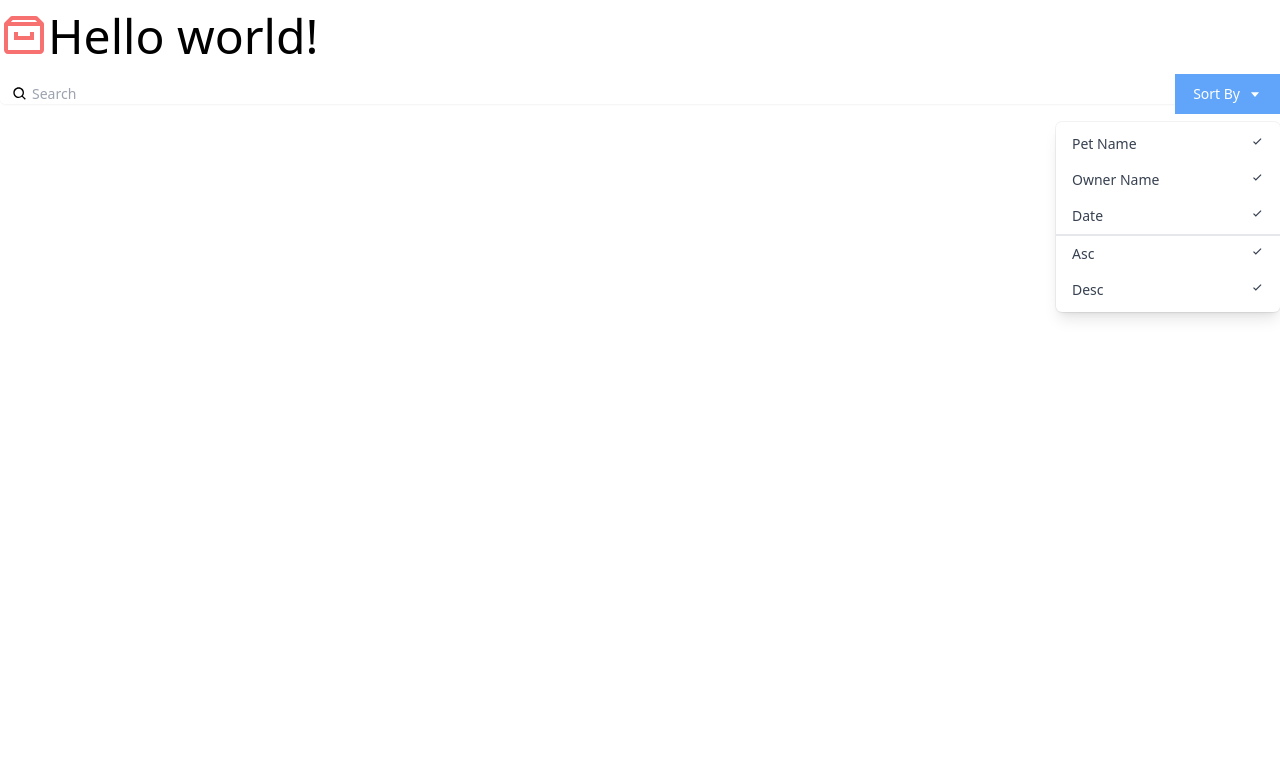
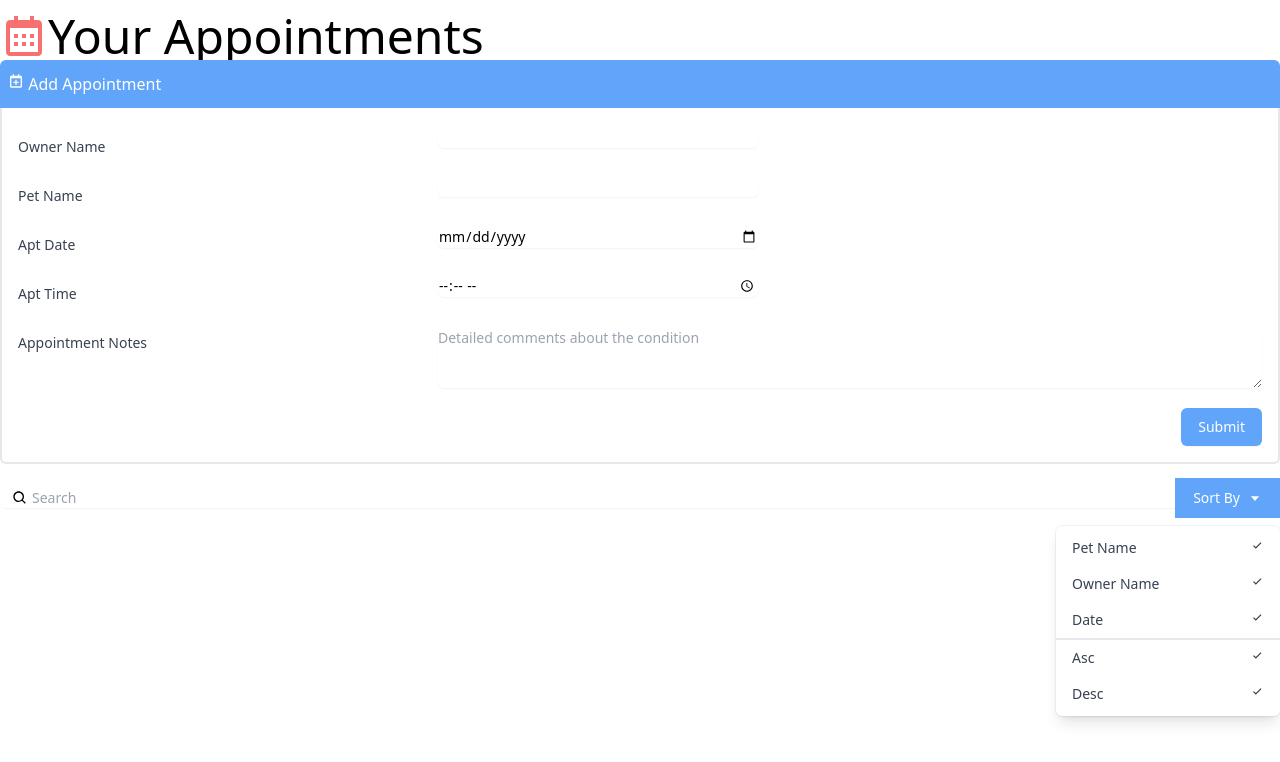
Before and after one commit to wangyuec15/reactinterface, a React (Create React App) app: page / in a window 1280 px wide. Shown: the top 762 px of the page. Built offline with nearby package versions, Linux system fonts and the light colour scheme.

Commit message:
add appointment component

```diff
--- a/src/App.js
+++ b/src/App.js
@@ -1,13 +1,16 @@
-import {BiArchive} from "react-icons/bi"
-import Search from "./components/Search.js"
+import {BiCalendar} from "react-icons/bi"
+import Search from "./components/Search"
+import AddAppointment from "./components/AddAppointment";
 function App() {
   return (
     <div className="App container mx-auto mt-3 font-thin">
     <h1 className="text-5xl">
-    <BiArchive className="inline-block text-red-400 align-top"/>
-      Hello world!
+    <BiCalendar className="inline-block text-red-400 align-top"/>
+      Your Appointments
     </h1>
+    <AddAppointment />
     <Search />
+
     </div>
   );
 }
--- /dev/null
+++ b/src/components/AddAppointment.js
@@ -0,0 +1,73 @@
+import {BiCalendarPlus} from "react-icons/bi"
+
+const AddAppointment = () => {
+  return (
+    <div>
+    <button className="bg-blue-400 text-white px-2 py-3 w-full text-left rounded-t-md">
+      <div><BiCalendarPlus className="inline-block align-text-top" />  Add Appointment</div>
+    </button>
+    <div className="border-r-2 border-b-2 border-l-2 border-light-blue-500 rounded-b-md pl-4 pr-4 pb-4">
+      <div className="sm:grid sm:grid-cols-3 sm:gap-4 sm:items-start  sm:pt-5">
+        <label htmlFor="ownerName" className="block text-sm font-medium text-gray-700 sm:mt-px sm:pt-2">
+          Owner Name
+        </label>
+        <div className="mt-1 sm:mt-0 sm:col-span-2">
+          <input type="text" name="ownerName" id="ownerName"
+            className="max-w-lg block w-full shadow-sm focus:ring-indigo-500 focus:border-indigo-500 sm:max-w-xs sm:text-sm border-gray-300 rounded-md" />
+        </div>
+      </div>
+
+      <div className="sm:grid sm:grid-cols-3 sm:gap-4 sm:items-start  sm:pt-5">
+        <label htmlFor="petName" className="block text-sm font-medium text-gray-700 sm:mt-px sm:pt-2">
+          Pet Name
+        </label>
+        <div className="mt-1 sm:mt-0 sm:col-span-2">
+          <input type="text" name="petName" id="petName"
+            className="max-w-lg block w-full shadow-sm focus:ring-indigo-500 focus:border-indigo-500 sm:max-w-xs sm:text-sm border-gray-300 rounded-md" />
+        </div>
+      </div>
+
+      <div className="sm:grid sm:grid-cols-3 sm:gap-4 sm:items-start  sm:pt-5">
+        <label htmlFor="aptDate" className="block text-sm font-medium text-gray-700 sm:mt-px sm:pt-2">
+          Apt Date
+        </label>
+        <div className="mt-1 sm:mt-0 sm:col-span-2">
+          <input type="date" name="aptDate" id="aptDate"
+            className="max-w-lg block w-full shadow-sm focus:ring-indigo-500 focus:border-indigo-500 sm:max-w-xs sm:text-sm border-gray-300 rounded-md" />
+        </div>
+      </div>
+
+      <div className="sm:grid sm:grid-cols-3 sm:gap-4 sm:items-start  sm:pt-5">
+        <label htmlFor="aptTime" className="block text-sm font-medium text-gray-700 sm:mt-px sm:pt-2">
+          Apt Time
+        </label>
+        <div className="mt-1 sm:mt-0 sm:col-span-2">
+          <input type="time" name="aptTime" id="aptTime"
+            className="max-w-lg block w-full shadow-sm focus:ring-indigo-500 focus:border-indigo-500 sm:max-w-xs sm:text-sm border-gray-300 rounded-md" />
+        </div>
+      </div>
+
+      <div className="sm:grid sm:grid-cols-3 sm:gap-4 sm:items-start  sm:pt-5">
+        <label htmlFor="aptNotes" className="block text-sm font-medium text-gray-700 sm:mt-px sm:pt-2">
+          Appointment Notes
+        </label>
+        <div className="mt-1 sm:mt-0 sm:col-span-2">
+          <textarea id="aptNotes" name="aptNotes" rows="3"
+            className="shadow-sm focus:ring-indigo-500 focus:border-indigo-500 mt-1 block w-full sm:text-sm border-gray-300 rounded-md" placeholder="Detailed comments about the condition"></textarea>
+        </div>
+      </div>
+
+
+      <div className="pt-5">
+        <div className="flex justify-end">
+          <button type="submit" className="ml-3 inline-flex justify-center py-2 px-4 border border-transparent shadow-sm text-sm font-medium rounded-md text-white bg-blue-400 hover:bg-blue-700 focus:outline-none focus:ring-2 focus:ring-offset-2 focus:ring-blue-400">
+            Submit
+          </button>
+        </div>
+      </div>
+    </div>
+  </div>
+  )
+}
+
+export default AddAppointment
```
